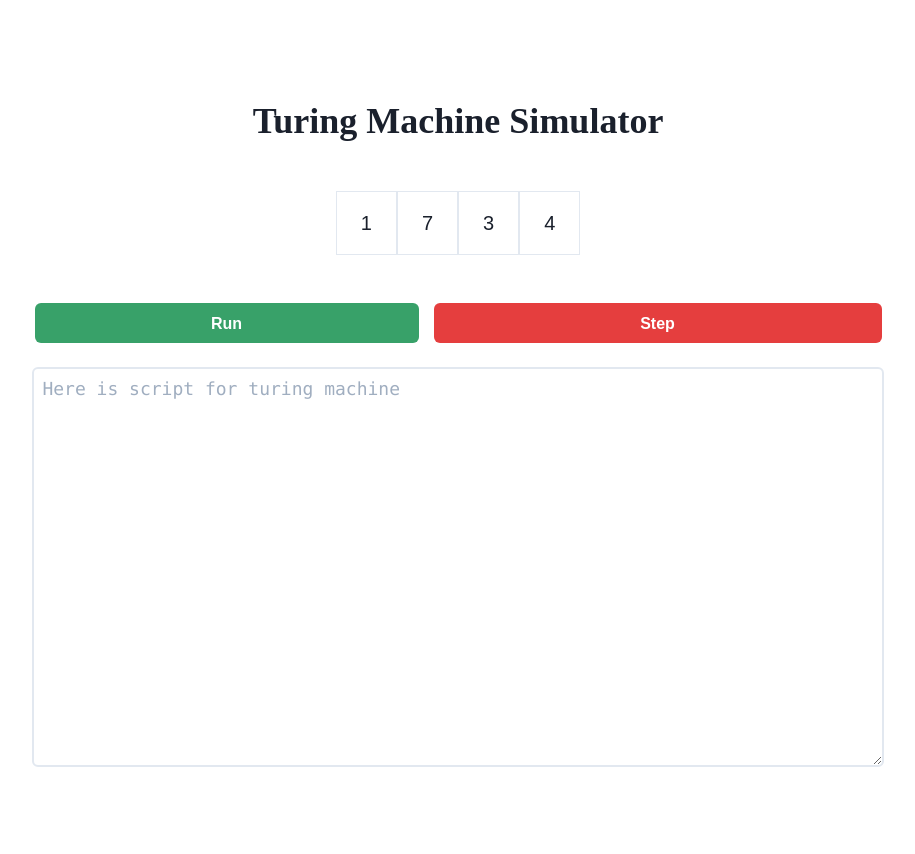
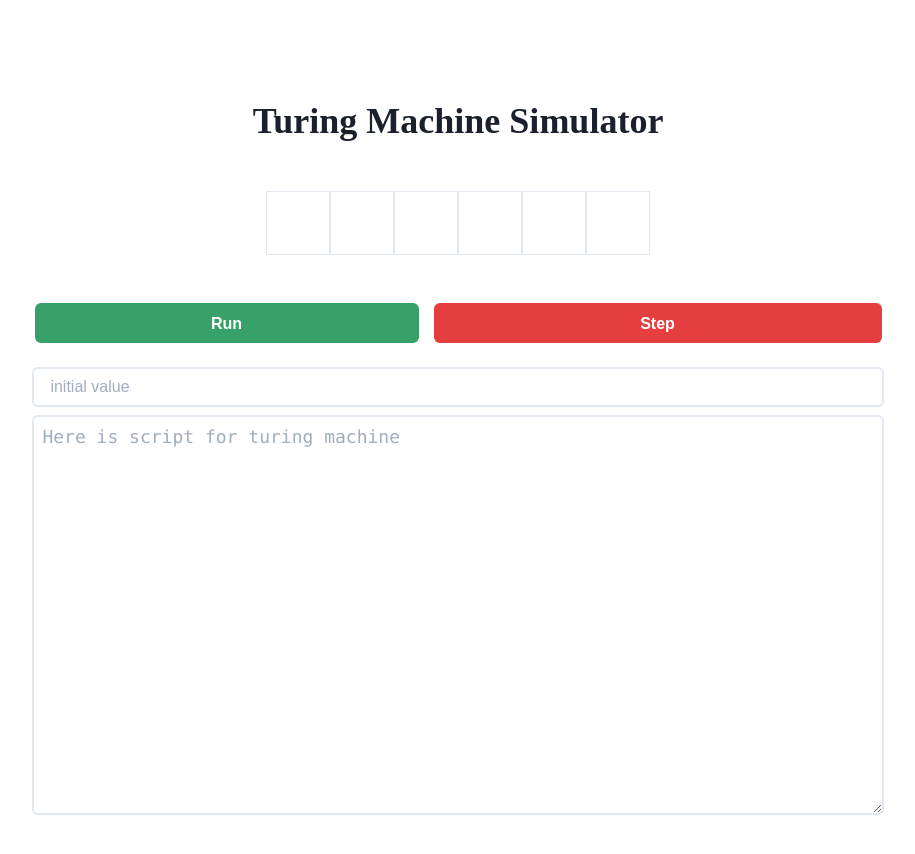
Before and after one commit to m11o/turing_machine_simulator, a React (Create React App) app: page / in a window 1280 px wide. Shown: the whole page, without its empty margins (182-1097 px from the left). Before the commit the page ends 807 px from the top, so only its background shows below. Built offline with nearby package versions, Linux system fonts and the light colour scheme; a web font is replaced by a local one.

Commit message:
fix simulator bug

```diff
--- a/src/App.tsx
+++ b/src/App.tsx
@@ -1,4 +1,4 @@
-import * as React from "react"
+import React, { useState } from "react"
 import {
   ChakraProvider,
   Box,
@@ -6,7 +6,8 @@ import {
   Textarea,
   VStack,
   ButtonGroup,
-  Button
+  Button,
+  Input
 } from "@chakra-ui/react"
 
 import { Font } from './lib/font'
@@ -14,21 +15,27 @@ import { theme } from './lib/theme'
 import Main from './layouts/main'
 import Simulator from "./components/simulator"
 
-export const App: React.FC = () => (
+export const App: React.FC = () => {
+  const [initValue, setInitValue] = useState('')
+  const handleInitValue = (event: React.ChangeEvent<HTMLInputElement>) => setInitValue(event.target.value)
+
+  return (
     <ChakraProvider theme={theme}>
       <Font />
       <Main>
         <VStack pt='100px' pb={10} px={{ base: 4, md: 8 }} w='100%'>
           <Heading fontFamily='heading' as='h1' fontSize='4xl' mb={10}>Turing Machine Simulator</Heading>
-        <Simulator />
+          <Simulator initValue={initValue} />
           <ButtonGroup spacing={{ base: 2, md: 4 }} w='100%' justifyContent='center'>
             <Button colorScheme='green' p={4} mr='-px' w={{ base: 'sm', md: 'sm' }}>Run</Button>
             <Button w={{ base: 'sm', md: 'md' }} colorScheme='red'>Step</Button>
           </ButtonGroup>
           <Box mt={4} d='block' w='100%' px={{ base: 0, md: '15%' }}>
-          <Textarea resize='vertical' fontFamily='mono' borderWidth={2} w='100%' h='400px' px={2} mt={4} placeholder="Here is script for turing machine" size='lg' />
+            <Input placeholder='initial value' mt={4} borderWidth={2} w='100%' onChange={handleInitValue} />
+            <Textarea resize='vertical' fontFamily='mono' borderWidth={2} w='100%' h='400px' px={2} mt={2} placeholder="Here is script for turing machine" size='lg' />
           </Box>
         </VStack>
       </Main>
     </ChakraProvider>
   )
+}
--- a/src/components/simulator.tsx
+++ b/src/components/simulator.tsx
@@ -14,10 +14,12 @@ const ValueContainer: React.FC<ValueContainerProps> = ({ value, currentBox=false
   return (
     <Text
       py={4}
-      px={6}
+      px={value === '' ? '30px' : 6}
       bgColor={currentBox ? 'green.400' : ''}
       border='1px'
       borderColor='gray.200'
+      h={16}
+      w={16}
     >
       {value ? value : ''}
     </Text>
@@ -29,19 +31,36 @@ type ValueContainerListProps = {
 }
 const ValueContainerList: React.FC<ValueContainerListProps> = ({ values }) => {
   return (
-    <Flex direction='row' justifyContent='center'>
+    <Flex direction='row' justifyContent='center' id='simulator-container'>
       {values.length ? (
-        values.map(value => <ValueContainer value={value} key={value} />)
+        values.map((value, index) => <ValueContainer value={value} key={index} />)
       ) : ''}
     </Flex>
   )
 }
 
-const Simulator = () => {
+type SimulatorProps = {
+  initValue: string
+}
+const Simulator: React.FC<SimulatorProps> = ({ initValue }) => {
+  const refreshContainer = (): void => {
+    const simulatorContainerDom = document.getElementById('sumulator-container')
+    if (simulatorContainerDom) simulatorContainerDom.remove()
+  }
+  const buildValues = (initValue: string): string[] => {
+    const defaultValuesSize = 6
+    refreshContainer()
+    if (!initValue.length) return Array(defaultValuesSize).fill('')
+
+    let stringList: string[] = Array.from(initValue)
+    stringList.push('')
+    return stringList
+  }
+
   return (
     <Box>
       <VStack mb={10}>
-        <ValueContainerList values={['1', '7', '3', '4']} />
+        <ValueContainerList values={buildValues(initValue)} />
       </VStack>
     </Box>
   )
```
Lines whose indentation alone changed are shown as unchanged.
